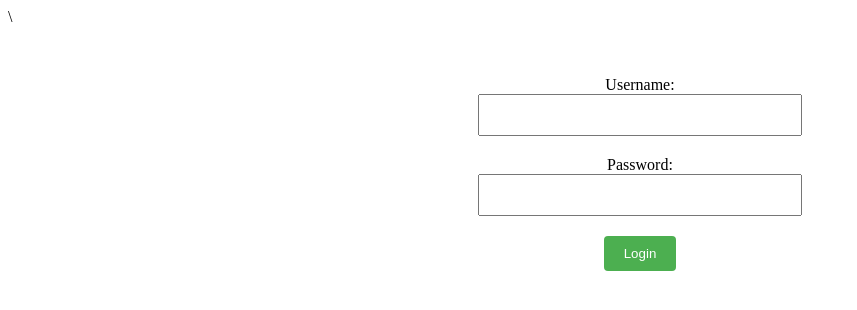
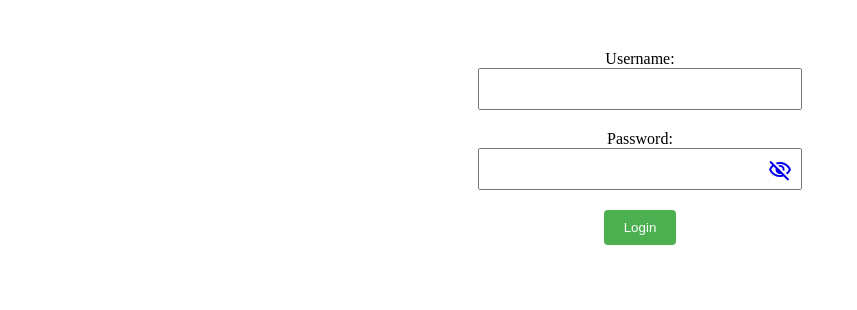
Before and after one commit to rizkilabs/ldap-cinema21, a website: page index.html in a window 1280 px wide. Shown: the whole page, without its empty margins (0-857 px from the left). Drawn offline with nearby package versions, Linux system fonts and the light colour scheme; some packages are replaced by stand-ins of ours; a script that the page names is missing.

Commit message:
add show hide password input

```diff
--- a/data/user.json
+++ b/data/user.json
@@ -1 +1 @@
-{"log":1,"username":"rio.testing","currentPassword":"MyP@ssw0rd","password":"MyP@ssw0rd"}
+{"log":1,"username":"rizki.testing","currentPassword":"MyP@ssw0rd","password":"MyP@ssw0rd"}
--- a/index.html
+++ b/index.html
@@ -1,6 +1,6 @@
 <!DOCTYPE html>
 <html>
-  <head>\
+  <head>
     <script>
       const token = localStorage.getItem("access_token");
       if (token) {
@@ -8,6 +8,8 @@
       }
     </script>
     <script src="https://cdn.jsdelivr.net/npm/sweetalert2@11"></script>
+    <link rel="stylesheet" href="https://fonts.googleapis.com/css2?family=Material+Symbols+Outlined:opsz,wght,FILL,GRAD@48,400,0,0" />
+    <link rel="stylesheet" href="https://fonts.googleapis.com/css2?family=Material+Symbols+Outlined:opsz,wght,FILL,GRAD@48,400,0,0" />
     <meta charset="utf-8">
     <title>Login</title>
     <style>
@@ -53,6 +55,18 @@
         margin-bottom: 20px;
         font-size: 16px;
       }
+
+      #password-id {
+        position: relative;
+      }
+
+      #show-password {
+        position: absolute;
+        top: 0;
+        right: 0;
+        padding: 10px;
+        cursor: pointer;
+      }
     </style>
   </head>
   <body>
@@ -62,7 +76,13 @@
       <input type="text" id="username" name="username" required>
 
       <label for="password">Password:</label>
-      <input type="password" onfocus="focusPass()" onfocusout="focusOutPass()" oninput="typePass()" onmouseover="mouseOverPass();" onmouseout="mouseOutPass();"  id="password" name="password" required>
+      <div id="password-id">
+        <!-- <input type="password" onfocus="focusPass()" onfocusout="focusOutPass()" oninput="typePass()" onmouseover="mouseOverPass();" onmouseout="mouseOutPass();"  id="password" name="password" required> -->
+        <input type="password" id="password" name="password" required>
+        <a href="#" id="show-password" onclick="togglePassword()">
+          <span class="material-symbols-outlined">visibility_off</span>
+        </a>
+      </div>
       <!-- <input type="checkbox" onclick="myFunction()"> -->
 
       <input type="submit" value="Login">
@@ -72,6 +92,18 @@
     <div id="success-message"></div>
 
     <script>
+      togglePassword = () => {
+        let showPassword = document.getElementById("show-password");
+        let password = document.getElementById("password");
+
+        if (password.type === "password") {
+          password.type = "text";
+          showPassword.innerHTML = '<span class="material-symbols-outlined">visibility</span>';
+        } else {
+          password.type = "password";
+          showPassword.innerHTML = '<span class="material-symbols-outlined">visibility_off</span>';
+        }
+      }
 
       focusPass = () => {
         var x = document.getElementById("password");
```
